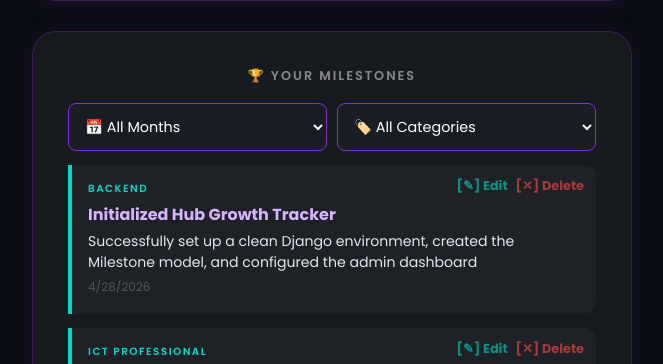
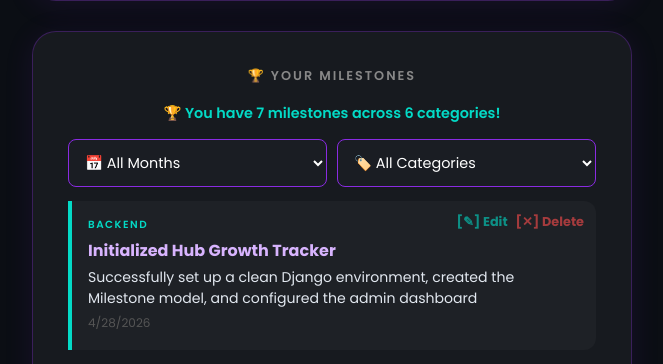
Before and after one commit to anita564-lucy/Hub_Growth_Tracker, a Django app: page / in a window 1280 px wide. Shown: the part 1103-1467 px from the top of the page, without its empty margins (308-971 px from the left). Run offline with Django 5.2, Linux system fonts and the light colour scheme; a user stored in the database is signed in; data comes from the database, SQL or seed files in the repository.

Commit message:
Add milestone counter

```diff
--- a/tracker/templates/tracker/index.html
+++ b/tracker/templates/tracker/index.html
@@ -198,6 +198,7 @@
         <!-- Milestones Card -->
         <div class="card">
             <p class="section-title">🏆 Your Milestones</p>
+<div id="milestone-counter" style="text-align:center; margin-bottom:15px; color:#03dac6; font-size:0.9rem; font-weight:600;"></div>
             <div class="filters">
                 <select id="month-filter" onchange="loadMilestones()">
                     <option value="">📅 All Months</option>
@@ -323,6 +324,9 @@
             });
             let data = allMilestones;
             renderChart(allMilestones);
+            const totalMilestones = allMilestones.length;
+const totalCategories = [...new Set(allMilestones.map(m => m.category).filter(Boolean))].length;
+document.getElementById('milestone-counter').textContent = `🏆 You have ${totalMilestones} milestones across ${totalCategories} categories!`;
             if (month) {
                 data = data.filter(m => {
                     const d = new Date(m.date_created);
```
